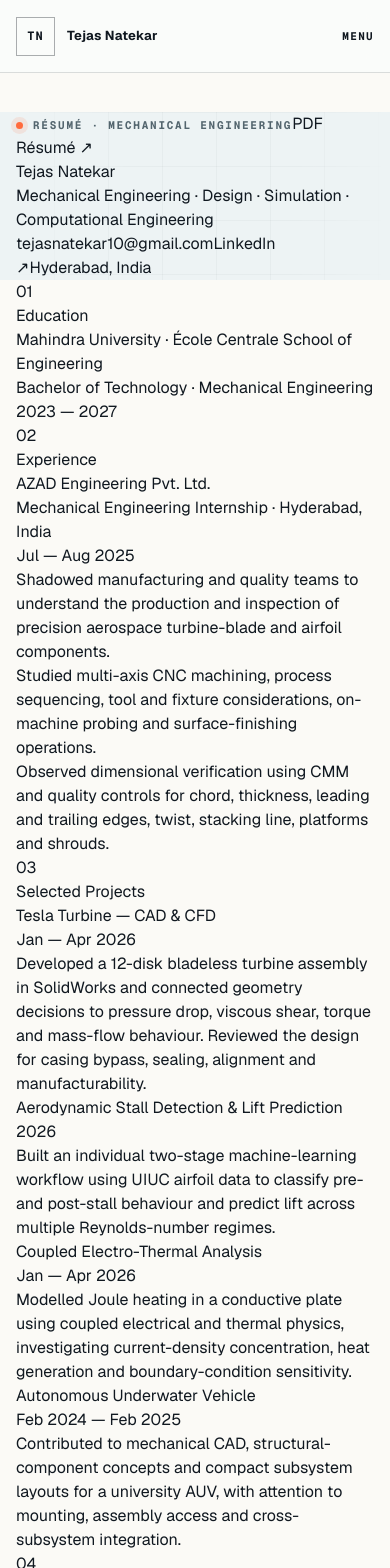
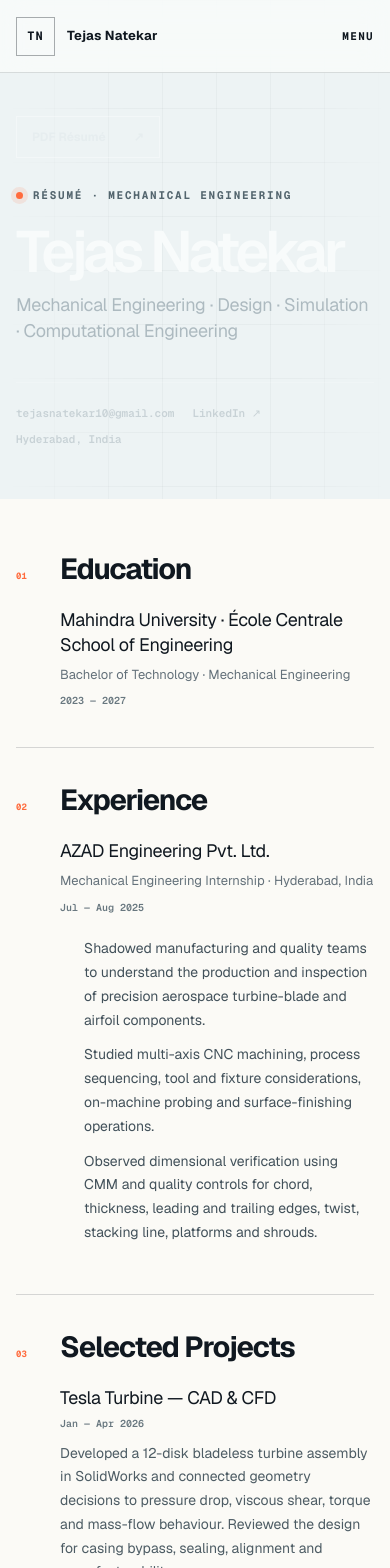
Before and after one commit to tejasnat/tejasnat.github.io, a Next.js app: page /resume in a window 390 px wide. Shown: the top 1568 px of the page. Built offline with nearby package versions, Linux system fonts and the light colour scheme.

Commit message:
Style web resume page

```diff
--- a/app/globals.css
+++ b/app/globals.css
@@ -767,108 +767,370 @@ body:has(.portfolio-hero-banner) .nav-cta {
 }
 
 
-/* Embedded résumé page */
+/* Web résumé page */
 .resume-page {
   min-height: 100vh;
-  padding: 148px 0 96px;
   background: var(--paper-2);
 }
 
-.resume-shell {
-  display: grid;
-  gap: 34px;
+.resume-hero {
+  padding: 148px 0 70px;
 }
 
-.resume-heading {
-  display: flex;
-  align-items: end;
-  justify-content: space-between;
-  gap: 48px;
+.resume-hero-content {
+  position: relative;
+  z-index: 2;
 }
 
-.resume-heading h1 {
-  max-width: 780px;
-  margin: 20px 0 14px;
-  font-size: clamp(44px, 6vw, 72px);
-  line-height: .98;
-  letter-spacing: -.055em;
-  font-weight: 550;
+.resume-hero-topline {
+  display: flex;
+  align-items: center;
+  justify-content: space-between;
+  gap: 32px;
 }
 
-.resume-heading p {
-  max-width: 620px;
+.resume-pdf-link {
+  min-height: 42px;
+  padding: 0 15px;
+  display: inline-flex;
+  align-items: center;
+  gap: 28px;
+  border: 1px solid rgba(255,255,255,.32);
+  color: #e6edef;
+  font-size: 12px;
+  font-weight: 650;
+  transition: background .2s ease, color .2s ease, transform .2s ease;
+}
+
+.resume-pdf-link:hover {
+  transform: translateY(-2px);
+  background: var(--cyan);
+  border-color: var(--cyan);
+  color: var(--ink);
+}
+
+.resume-hero h1 {
+  margin: 30px 0 14px;
+  color: var(--white);
+  font-size: clamp(62px, 8vw, 104px);
+  line-height: .9;
+  letter-spacing: -.07em;
+  font-weight: 520;
+}
+
+.resume-role {
   margin: 0;
+  max-width: 820px;
+  color: #adbac0;
+  font-size: clamp(18px, 2vw, 24px);
+  line-height: 1.45;
+  letter-spacing: -.018em;
+}
+
+.resume-contact-row {
+  display: flex;
+  flex-wrap: wrap;
+  gap: 10px 28px;
+  margin-top: 38px;
+  padding-top: 22px;
+  border-top: 1px solid rgba(255,255,255,.16);
+  color: #c8d2d6;
+  font: 550 11px/1.5 var(--font-geist-mono);
+}
+
+.resume-contact-row a:hover {
+  color: var(--cyan);
+}
+
+.resume-content-section {
+  padding: 76px 0 110px;
+}
+
+.resume-layout {
+  display: grid;
+  grid-template-columns: minmax(0, 1.7fr) minmax(280px, .72fr);
+  gap: 82px;
+  align-items: start;
+}
+
+.resume-main-column,
+.resume-side-column {
+  min-width: 0;
+}
+
+.resume-block {
+  padding: 0 0 48px;
+  margin-bottom: 48px;
+  border-bottom: 1px solid var(--line);
+}
+
+.resume-block:last-child {
+  margin-bottom: 0;
+}
+
+.resume-section-label {
+  display: grid;
+  grid-template-columns: 40px 1fr;
+  gap: 14px;
+  align-items: baseline;
+  margin-bottom: 30px;
+}
+
+.resume-section-label span {
+  color: var(--orange);
+  font: 650 9px/1 var(--font-geist-mono);
+}
+
+.resume-section-label h2 {
+  margin: 0;
+  font-size: 29px;
+  line-height: 1;
+  letter-spacing: -.04em;
+  font-weight: 620;
+}
+
+.resume-entry {
+  padding-left: 54px;
+}
+
+.resume-entry-heading,
+.resume-education-entry {
+  display: flex;
+  align-items: start;
+  justify-content: space-between;
+  gap: 28px;
+}
+
+.resume-entry h3,
+.resume-project h3,
+.resume-side-entry h3 {
+  margin: 0;
+  font-size: 18px;
+  line-height: 1.35;
+  letter-spacing: -.02em;
+}
+
+.resume-entry > p,
+.resume-entry-heading p,
+.resume-education-entry p {
+  margin: 7px 0 0;
   color: var(--muted);
-  font-size: 16px;
+  font-size: 13px;
   line-height: 1.65;
 }
 
-.resume-home-button {
-  flex: 0 0 auto;
+.resume-entry > p:last-child {
+  margin-top: 15px;
+  color: #42515a;
+  font-size: 14px;
+  line-height: 1.72;
 }
 
-.resume-viewer {
-  padding: 14px;
-  border: 1px solid rgba(16,24,32,.18);
-  background: #26343d;
-  box-shadow: 0 24px 60px rgba(16,24,32,.16);
+.resume-entry-subtitle {
+  font-weight: 600;
 }
 
-.resume-pdf {
-  display: block;
-  width: 100%;
-  height: min(84vh, 1080px);
-  min-height: 760px;
-  border: 0;
-  background: #ffffff;
+.resume-date {
+  flex: 0 0 auto;
+  color: #68777f;
+  font: 600 10px/1.45 var(--font-geist-mono);
+  white-space: nowrap;
 }
 
-.resume-fallback {
-  min-height: 520px;
-  padding: 40px;
-  display: grid;
-  place-content: center;
-  gap: 14px;
-  text-align: center;
-  background: #ffffff;
+.resume-entry ul {
+  margin: 22px 0 0;
+  padding-left: 18px;
+  color: #42515a;
 }
 
-.resume-fallback p {
-  margin: 0;
-  color: var(--muted);
+.resume-entry li {
+  padding-left: 6px;
+  margin-bottom: 11px;
+  font-size: 14px;
+  line-height: 1.7;
 }
 
-.resume-fallback a {
-  color: #087f8c;
-  font-weight: 700;
-  text-decoration: underline;
+.resume-entry li::marker {
+  color: var(--orange);
+}
+
+.resume-project-list {
+  padding-left: 54px;
+  display: grid;
+  gap: 0;
+}
+
+.resume-project {
+  padding: 0 0 26px;
+  margin-bottom: 26px;
+  border-bottom: 1px solid rgba(16,24,32,.10);
+}
+
+.resume-project:last-child {
+  padding-bottom: 0;
+  margin-bottom: 0;
+  border-bottom: 0;
+}
+
+.resume-project p {
+  max-width: 780px;
+  margin: 10px 0 0;
+  color: #4d5c64;
+  font-size: 14px;
+  line-height: 1.7;
+}
+
+.resume-side-column {
+  position: sticky;
+  top: 30px;
+  display: grid;
+  gap: 0;
+  border: 1px solid var(--line);
+  background: #fff;
+  box-shadow: 0 22px 55px rgba(22,38,49,.07);
+}
+
+.resume-side-block {
+  padding: 28px;
+  border-bottom: 1px solid var(--line);
+}
+
+.resume-side-block:last-child {
+  border-bottom: 0;
+}
+
+.resume-skill-list {
+  display: grid;
+  gap: 20px;
+  margin-top: 25px;
+}
+
+.resume-skill-list strong {
+  display: block;
+  color: #34464f;
+  font-size: 12px;
+}
+
+.resume-skill-list p,
+.resume-side-entry p,
+.resume-coursework > p {
+  margin: 7px 0 0;
+  color: var(--muted);
+  font-size: 12px;
+  line-height: 1.65;
+}
+
+.resume-side-entry {
+  margin-top: 24px;
+}
+
+.resume-side-entry h3 {
+  font-size: 16px;
+}
+
+.resume-focus-tags {
+  display: flex;
+  flex-wrap: wrap;
+  gap: 7px;
+  margin-top: 23px;
+}
+
+.resume-focus-tags span {
+  padding: 8px 9px;
+  border: 1px solid rgba(16,24,32,.13);
+  background: var(--paper-2);
+  color: #4d5c64;
+  font: 600 8px/1 var(--font-geist-mono);
+  letter-spacing: .05em;
+  text-transform: uppercase;
+}
+
+.resume-coursework > p {
+  margin-top: 23px;
+}
+
+@media (max-width: 900px) {
+  .resume-layout {
+    grid-template-columns: 1fr;
+    gap: 54px;
+  }
+
+  .resume-side-column {
+    position: static;
+    grid-template-columns: repeat(2, 1fr);
+  }
+
+  .resume-side-block {
+    border-right: 1px solid var(--line);
+  }
+
+  .resume-side-block:nth-child(2n) {
+    border-right: 0;
+  }
 }
 
 @media (max-width: 640px) {
-  .resume-page {
-    padding: 112px 0 70px;
+  .resume-hero {
+    padding: 116px 0 52px;
   }
 
-  .resume-heading {
-    align-items: stretch;
+  .resume-hero-topline {
+    align-items: flex-start;
     flex-direction: column;
-    gap: 24px;
   }
 
-  .resume-heading h1 {
-    font-size: 46px;
+  .resume-pdf-link {
+    order: -1;
   }
 
-  .resume-home-button {
-    width: 100%;
+  .resume-hero h1 {
+    margin-top: 25px;
+    font-size: 58px;
   }
 
-  .resume-viewer {
-    padding: 5px;
+  .resume-contact-row {
+    gap: 9px 18px;
   }
 
-  .resume-pdf {
-    height: 76vh;
-    min-height: 600px;
+  .resume-content-section {
+    padding: 56px 0 76px;
+  }
+
+  .resume-layout {
+    gap: 45px;
+  }
+
+  .resume-block {
+    padding-bottom: 38px;
+    margin-bottom: 38px;
+  }
+
+  .resume-section-label {
+    grid-template-columns: 30px 1fr;
+    margin-bottom: 24px;
+  }
+
+  .resume-entry,
+  .resume-project-list {
+    padding-left: 44px;
+  }
+
+  .resume-entry-heading,
+  .resume-education-entry {
+    flex-direction: column;
+    gap: 9px;
+  }
+
+  .resume-project .resume-entry-heading {
+    gap: 7px;
+  }
+
+  .resume-side-column {
+    grid-template-columns: 1fr;
+  }
+
+  .resume-side-block,
+  .resume-side-block:nth-child(2n) {
+    border-right: 0;
   }
 }
```
